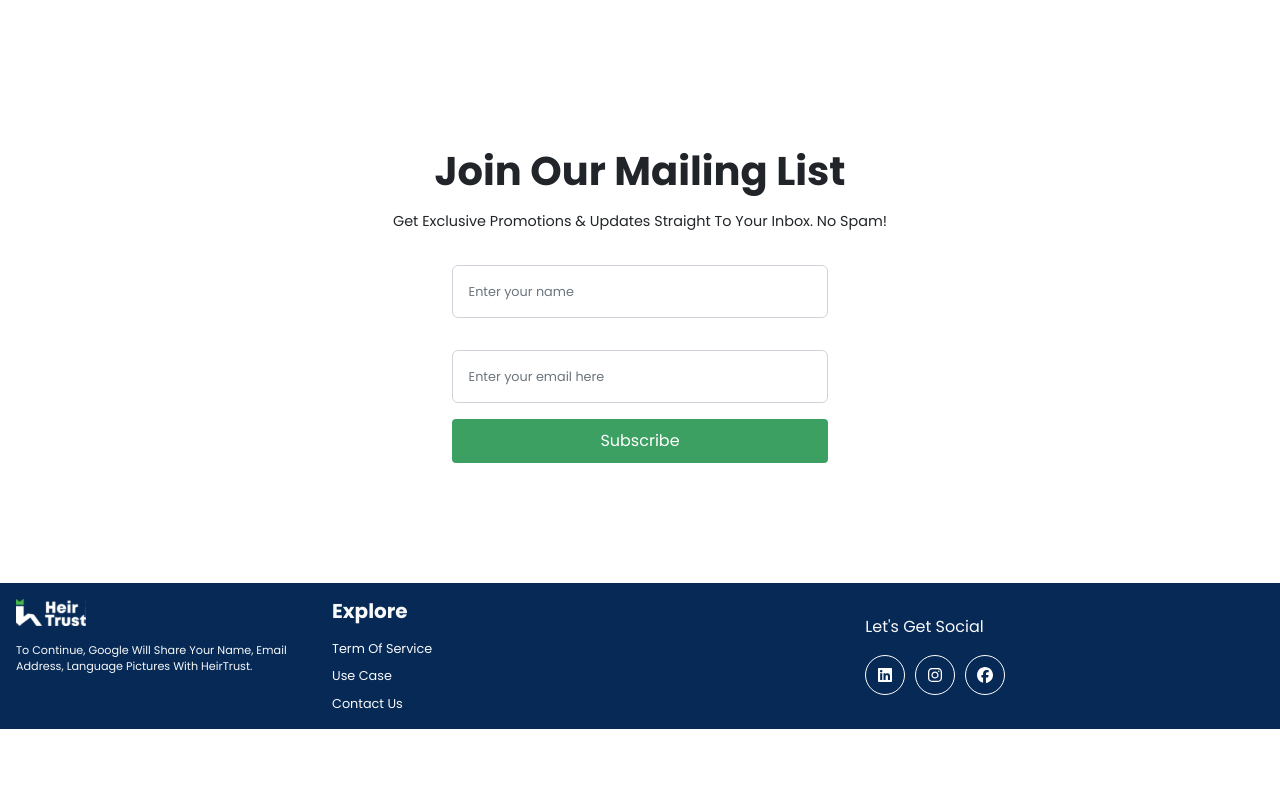
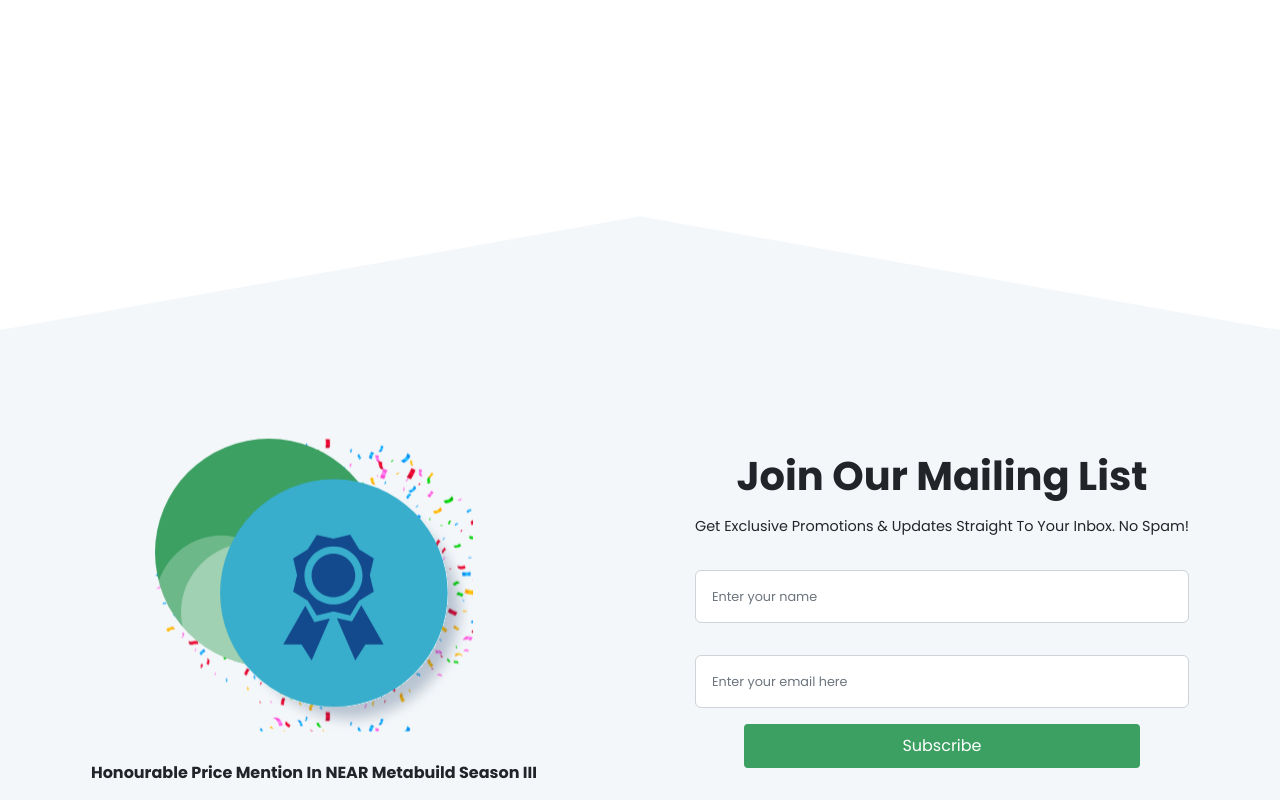
Before and after one commit to Adedoyin-Emmanuel/heirtrust, a React (Create React App) app: page / in a window 1280 px wide. Shown: the part 1400-2200 px from the top of the page. Before the commit the page ends 2129 px from the top, so only its background shows below. Built offline with nearby package versions, Linux system fonts and the light colour scheme.

Commit message:
[Updates, Refactor] - Added a new component for the mailist wave - Updated the mailist, added the wavy component and changed the background color - Added the award component to the mailist component, also added animations

```diff
--- a/src/components/app-about-section.tsx
+++ b/src/components/app-about-section.tsx
@@ -14,7 +14,7 @@ const AppAbout = (): JSX.Element =>
 
   return (
     <React.Fragment>
-      <section className="app-about my-md-4 my-3 py-2 row">
+      <section className="app-about my-md-4 my-3 py-2 row brand-bg-white">
         <section className="about-text col-lg-5 col-md-12 m-2 d-flex flex-column my-2 mx-2">
           {/* <p className="text-capitalize">ABOUT</p> */}
           <h3 className="fs-3 text-capitalize fw-bold my-3 py-2">all you need to get started</h3>
--- a/src/components/app-award-frame.tsx
+++ b/src/components/app-award-frame.tsx
@@ -0,0 +1,20 @@
+import React from "react";
+import AwardFrame from "./../assets/images/award-frame.svg";
+//import ConfettiImage from "./../assets/images/confetti.png";
+
+interface AppAwardProps {
+  className?: string;
+}
+const AppAwardFrame = ({ className }: AppAwardProps): JSX.Element => {
+  return (
+    <React.Fragment>
+      <section className={`award-frame ${className}`}>
+        <section className="award-image">
+          <img src={AwardFrame} alt="award frame" className="img-fluid" />
+        </section>
+      </section>
+    </React.Fragment>
+  );
+};
+
+export default AppAwardFrame;
--- a/src/components/app-footer.tsx
+++ b/src/components/app-footer.tsx
@@ -2,11 +2,18 @@ import React from "react";
 import AppWhiteLogo from "./../assets/images/logo-white.svg";
 import AppEmailInput from "./app-input";
 import SocialIcons from "./app-footer-social-icons";
-const AppFooter = (): JSX.Element => {
+import App from '../App';
+
+interface AppFooterProps
+{
+  className?: string;
+}
+const AppFooter = ({className}: AppFooterProps): JSX.Element => {
   return (
     <React.Fragment>
+      <section className="footer-spacing p-5 brand-bg-grey-color"></section>
       <section
-        className="app-footer container-fluid brand-bg-primary-blue  row p-0 m-0"
+        className={`app-footer container-fluid brand-bg-primary-blue row p-2 m-0 ${className}`}
         style={{ overflowX: "hidden" }}
       >
         <section className="app-footer-social-icons-container col-sm-6 col-lg-3 col-md-4 p-3 ">
@@ -16,6 +23,7 @@ const AppFooter = (): JSX.Element => {
               className="img-fluid"
               width="70"
               height="70"
+              alt="app logo"
             />
           </section>
 
--- a/src/components/app-input.tsx
+++ b/src/components/app-input.tsx
@@ -11,7 +11,7 @@ const AppInput = ({className, placeHolder, type}:appInputProps): JSX.Element =>
 
   return (
     <React.Fragment>
-        <input type={type} className={`form-control brand-small-text-2 p-3 width-toggle-8 ${className}`} placeholder={placeHolder} />
+        <input type={type} className={`form-control brand-small-text-2 p-3  ${className}`} placeholder={placeHolder} />
     </React.Fragment>
   );
 };
--- /dev/null
+++ b/src/components/app-mailist-wave.tsx
@@ -0,0 +1,24 @@
+import React from "react";
+
+interface heroWaveProps {
+  className: string;
+}
+const AppMailistWave = ({ className }: heroWaveProps): JSX.Element => {
+  return (
+    <React.Fragment>
+      <svg
+        xmlns="http://www.w3.org/2000/svg"
+        viewBox="0 0 1440 319"
+        className={`hero-wave p-0 m-0 ${className}`}
+      >
+        <path
+          fill="#fff"
+          fillOpacity="1"
+          d="M0,224L720,96L1440,224L1440,0L720,0L0,0Z"
+        ></path>
+      </svg>
+    </React.Fragment>
+  );
+};
+
+export default AppMailistWave;
--- a/src/components/app-mailist.tsx
+++ b/src/components/app-mailist.tsx
@@ -1,6 +1,8 @@
 import React from "react";
 import AppInput from "./app-input";
 import AppButton from "./app-button";
+import AppAwardFrame from "./app-award-frame";
+import AppMailistWave from "./app-mailist-wave";
 const AppMailist = (): JSX.Element => {
   const handleClick = (): void => {
     //pass
@@ -8,14 +10,22 @@ const AppMailist = (): JSX.Element => {
 
   return (
     <React.Fragment>
-      <section className="container-fluid d-md-flex align-items-center flex-column">
+    <AppMailistWave className="p-0"/>
+      <section className="container-fluid d-flex flex-column flex-md-row align-items-center  justify-content-around">
+        <section className="award-win-section d-flex flex-column align-items-center justify-content-center">
+          <AppAwardFrame className="my-2" />
+            <h6 className="text-capitalize fs-6 fw-bold my-2">
+              honourable price mention in NEAR metabuild season III
+            </h6>
+        </section>
+        <section className="maillist-section my-5 my-md-0">
           <h1 className="fw-bold fs-1 my-3 text-capitalize text-center">
             join our mailing list{" "}
           </h1>
           <p className="brand-small-text text-dark text-capitalize">
             get exclusive promotions & updates straight to your inbox. No spam!
           </p>
-        <section className="email-input d-flex align-items-center width-toggle-3 flex-column">
+          <section className="email-input d-flex align-items-center flex-column">
             <AppInput
               type="text"
               className="my-3"
@@ -29,9 +39,10 @@ const AppMailist = (): JSX.Element => {
 
             <AppButton
               text="subscribe"
-            className="text-capitalize app-waitlist-button text-center p-2 width-toggle-8"
+              className="text-capitalize app-waitlist-button text-center p-2 "
               onClick={handleClick}
             />
+          </section>
         </section>
       </section>
     </React.Fragment>
--- a/src/includes/styles/customStyles.css
+++ b/src/includes/styles/customStyles.css
@@ -29,6 +29,7 @@
     --brand-secondary-green-color: #47b74a;
     --brand-tertiary-green-color: #87d4c7;
     --brand-onboarding-green-color: #E0F7E1;
+    --brand-grey-color: #F4F7FA;
     --brand-white-color:#ffffff;
     --brand-button-border-radius: 10px;
     --brand-button-outline-weight:2px;
@@ -44,7 +45,10 @@
 {
     background: var(--brand-primary-blue-color);
 }
-
+.brand-bg-grey-color
+{
+    background: var(--brand-grey-color);
+}
 .brand-bg-secondary-blue
 {
     background: var(--brand-secondary-blue-color);
@@ -256,6 +260,33 @@
 {
     display:flex;
 }
+
+
+/*mailing list styles */
+
+.award-frame
+{
+    background:url("./../../assets/images/confetti.svg");
+    transition:1s;
+    animation: animateConfetti 2s ease-in infinite;
+    transform:scale(1);
+}
+
+
+
+/*animation for the confetti*/
+
+@keyframes animateConfetti
+{
+    from
+    {
+        transform: scale(1);
+    }
+    to
+    {
+        transform: scale(.9);
+    }
+}
 /*custom responsiveness*/
 @media (min-width: 667.98px) {
 	.width-toggle {
--- a/src/pages/Home.tsx
+++ b/src/pages/Home.tsx
@@ -34,13 +34,10 @@ const Home = ():JSX.Element =>
           </section>
 
           <AppAbout />
-          <AppMailist />
-          <br />
-          <br />
-          <br />
-          <br />
-          <br />
-          <AppFooter />
+          <section className="brand-bg-grey-color">
+            <AppMailist />
+          </section>
+          <AppFooter className=""/>
         </section>
       </React.Fragment>
     );
```
Lines whose indentation alone changed are shown as unchanged.
